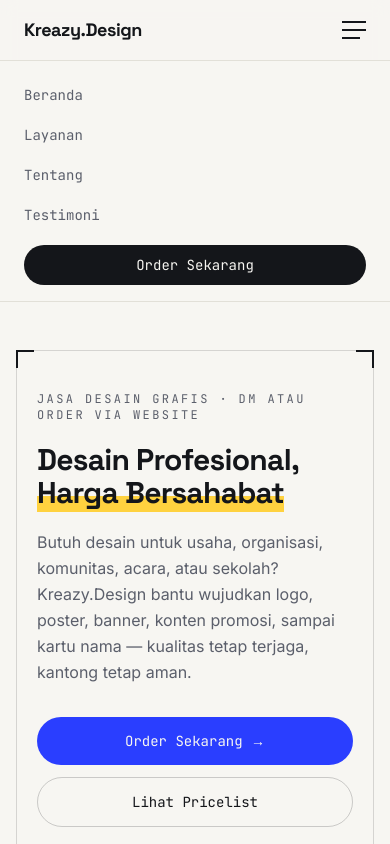
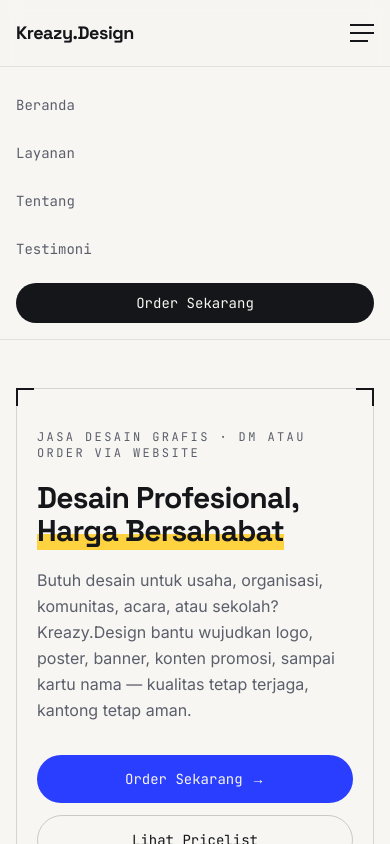
Before and after one commit to KYUZEN0/kreazydesign, a Next.js app: page / in a window 390 px wide. Both pictures are taken after a click on the button "Buka menu". Shown: the top 844 px of the page. Built offline with nearby package versions, Linux system fonts and the light colour scheme.

Commit message:
Adjust layout styles in Nav component
Updated padding and margin for better layout consistency.

```diff
--- a/components/Nav.tsx
+++ b/components/Nav.tsx
@@ -15,7 +15,7 @@
 
   return (
     <header className="sticky top-0 z-50 border-b border-line bg-paper/90 backdrop-blur">
-      <div className="mx-auto flex max-w-6xl items-center justify-between px-6 py-4">
+      <div className="mx-auto flex max-w-6xl items-center justify-between px-4 py-4 sm:px-6">
         <a href="#beranda" className="font-display text-lg font-bold tracking-tight text-ink">
           {siteConfig.name}
         </a>
@@ -42,7 +42,7 @@
         <button
           aria-label="Buka menu"
           aria-expanded={open}
-          className="md:hidden"
+          className="-mr-2 p-2 md:hidden"
           onClick={() => setOpen((v) => !v)}
         >
           <div className="flex w-6 flex-col gap-1.5">
@@ -54,13 +54,13 @@
       </div>
 
       {open && (
-        <nav className="flex flex-col gap-1 border-t border-line bg-paper px-6 py-4 md:hidden">
+        <nav className="flex flex-col gap-1 border-t border-line bg-paper px-4 py-4 sm:px-6 md:hidden">
           {links.map((link) => (
             <a
               key={link.href}
               href={link.href}
               onClick={() => setOpen(false)}
-              className="py-2 font-mono text-sm text-ink-soft"
+              className="py-3 font-mono text-sm text-ink-soft"
             >
               {link.label}
             </a>
```
